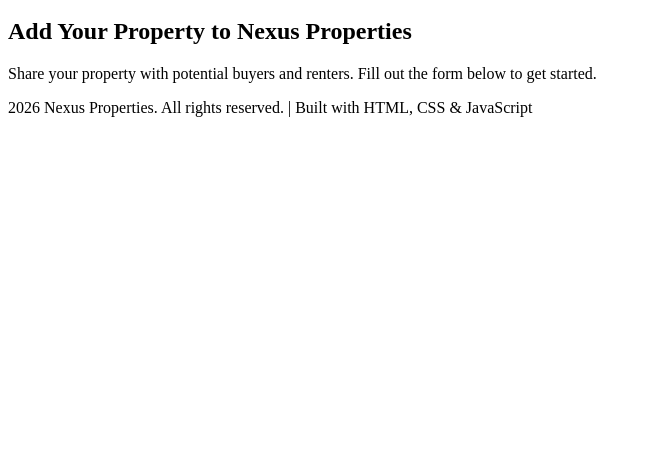
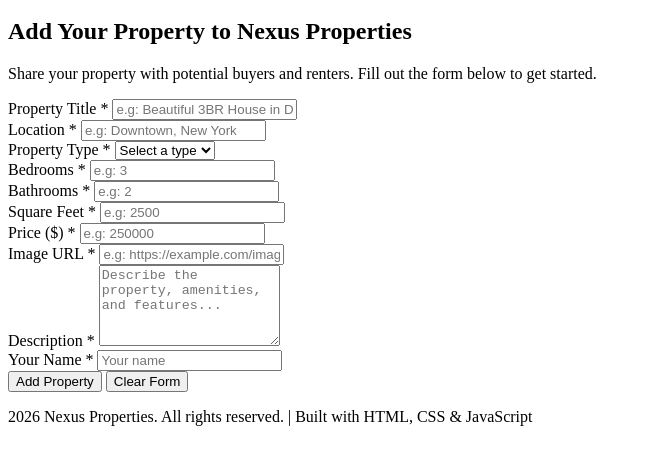
Before and after one commit to Seangichinga/final-independent-project, a plain HTML site: page addproperty.html in a window 1280 px wide. Shown: the part 124-588 px from the top of the page, without its empty margins (0-651 px from the left). Drawn offline with Linux system fonts and the light colour scheme.

Commit message:
First iteration of the form

```diff
--- a/addproperty.html
+++ b/addproperty.html
@@ -30,7 +30,128 @@
             </div>
 
             <div id="errorMessage" class="alert alert-error" style="display: none;"></div>
+<form id="propertyForm" class="property-form">
 
+                <div class="form-group">
+                    <label for="title">Property Title *</label>
+                    <input
+                        type="text"
+                        id="title"
+                        placeholder="e.g: Beautiful 3BR House in Downtown"
+                        required
+                    >
+                    <span class="error" id="titleError"></span>
+                </div>
+
+                <div class="form-group">
+                    <label for="location">Location *</label>
+                    <input
+                        type="text"
+                        id="location"
+                        placeholder="e.g: Downtown, New York"
+                        required
+                    >
+                    <span class="error" id="locationError"></span>
+                </div>
+
+                <div class="form-group">
+                    <label for="propertyTypeSelect">Property Type *</label>
+                    <select id="propertyTypeSelect" required>
+                        <option value="">Select a type</option>
+                        <option value="House">Stand Alone</option>
+                        <option value="Apartment">Condo</option>
+                        <option value="Condo">Townhouse</option>
+                        <option value="Villa">Apartments</option>
+                    </select>
+                    <span class="error" id="propertyTypeError"></span>
+                </div>
+
+                <div class="form-group">
+                    <label for="bedrooms">Bedrooms *</label>
+                    <input
+                        type="number"
+                        id="bedrooms"
+                        placeholder="e.g: 3"
+                        min="1"
+                        required
+                    >
+                    <span class="error" id="bedroomsError"></span>
+                </div>
+
+                <div class="form-group">
+                    <label for="bathrooms">Bathrooms *</label>
+                    <input
+                        type="number"
+                        id="bathrooms"
+                        placeholder="e.g: 2"
+                        min="1"
+                        required
+                    >
+                    <span class="error" id="bathroomsError"></span>
+                </div>
+
+                <div class="form-group">
+                    <label for="sqft">Square Feet *</label>
+                    <input
+                        type="number"
+                        id="sqft"
+                        placeholder="e.g: 2500"
+                        min="1"
+                        required
+                    >
+                    <span class="error" id="sqftError"></span>
+                </div>
+
+                <div class="form-group">
+                    <label for="price">Price ($) *</label>
+                    <input
+                        type="number"
+                        id="price"
+                        placeholder="e.g: 250000"
+                        required
+                    >
+                    <span class="error" id="priceError"></span>
+                </div>
+
+                <div class="form-group">
+                    <label for="imageUrl">Image URL *</label>
+                    <input
+                        type="url"
+                        id="imageUrl"
+                        placeholder="e.g: https://example.com/image.jpg"
+                        required
+                    >
+                    <span class="error" id="imageUrlError"></span>
+                </div>
+
+                <div class="form-group">
+                    <label for="description">Description *</label>
+                    <textarea
+                        id="description"
+                        placeholder="Describe the property, amenities, and features..."
+                        rows="5"
+                        required
+                    ></textarea>
+                    <span class="error" id="descriptionError"></span>
+                </div>
+
+                <div class="form-group">
+                    <label for="ownerName">Your Name *</label>
+                    <input
+                        type="text"
+                        id="ownerName"
+                        placeholder="Your name"
+                        required
+                    >
+                    <span class="error" id="ownerNameError"></span>
+                </div>
+
+                <div class="form-buttons">
+                    <button type="submit" class="btn btn-primary">Add Property</button>
+                    <button type="reset" class="btn btn-secondary">Clear Form</button>
+                </div>
+            </form>
+        </div>
         </main>
 <footer class="footer">
         <p>2026 Nexus Properties. All rights reserved. | Built with HTML, CSS & JavaScript</p>
@@ -42,8 +163,7 @@
             initApp();
             setupAddPropertyForm();
         });
+
     </script>
-
-
 </body>
 </html>
```
